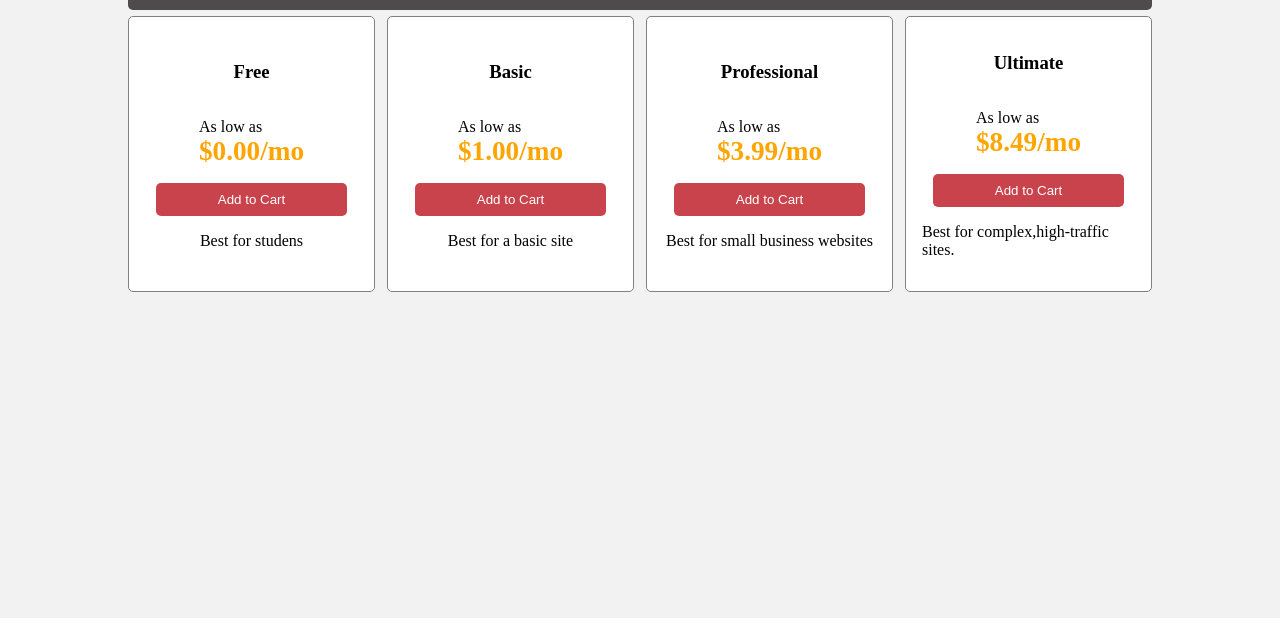
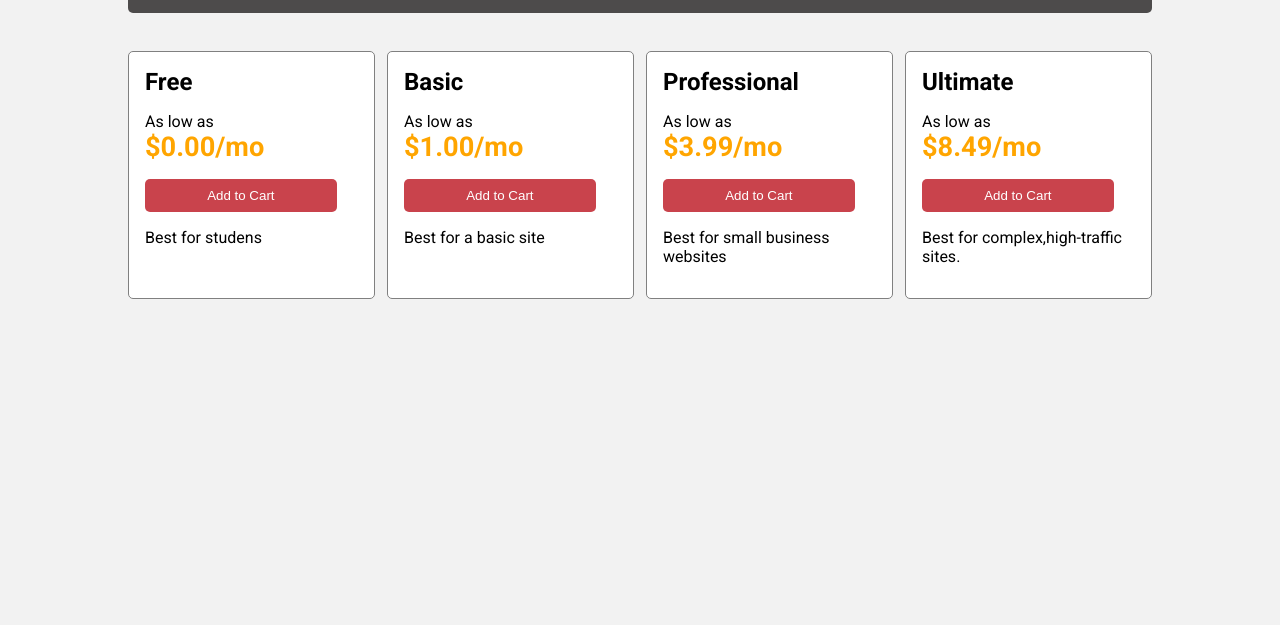
Before and after one commit to RokoPavelic/Day-7, a website: page src/index.html in a window 1280 px wide. Shown: the part 182-807 px from the top of the page. Drawn offline with nearby package versions, Linux system fonts and the light colour scheme; files that its build step writes are made by us from their sources.

Commit message:
groundSite

```diff
--- a/src/index.html
+++ b/src/index.html
@@ -6,6 +6,12 @@
     <meta name="viewport" content="width=device-width, initial-scale=1.0" />
     <title>GroundSite</title>
     <link rel="stylesheet" href="/css/main.css" />
+    <link rel="preconnect" href="https://fonts.googleapis.com" />
+    <link rel="preconnect" href="https://fonts.gstatic.com" crossorigin />
+    <link
+      href="https://fonts.googleapis.com/css2?family=Roboto:wght@100;400;700&display=swap"
+      rel="stylesheet"
+    />
   </head>
   <body>
     <div class="container">
--- a/src/scss/main.scss
+++ b/src/scss/main.scss
@@ -2,6 +2,7 @@ html {
   box-sizing: border-box;
   margin: 0;
   padding: 0;
+  font-family: "Roboto", sans-serif;
 }
 
 body {
--- a/src/scss/nav.scss
+++ b/src/scss/nav.scss
@@ -4,6 +4,7 @@
   background-color: rgb(77, 75, 75);
   color: white;
   border-radius: 5px;
+  margin-bottom: 2em;
 
   p {
     padding-right: 2em;
--- a/src/scss/plans.scss
+++ b/src/scss/plans.scss
@@ -11,10 +11,10 @@
     margin: 6px;
     background-color: white;
     display: flex;
-    justify-content: center;
-    align-items: center;
+    justify-content: stretch;
     flex: 1;
     flex-direction: column;
+    align-items: flex-start;
     color: black;
     box-sizing: border-box;
     border: 1px solid gray;
@@ -24,6 +24,11 @@
       color: orange;
       font-size: 1.7em;
       font-weight: bold;
+    }
+
+    h3 {
+      font-size: 1.5em;
+      margin: 0;
     }
 
     button {
```
